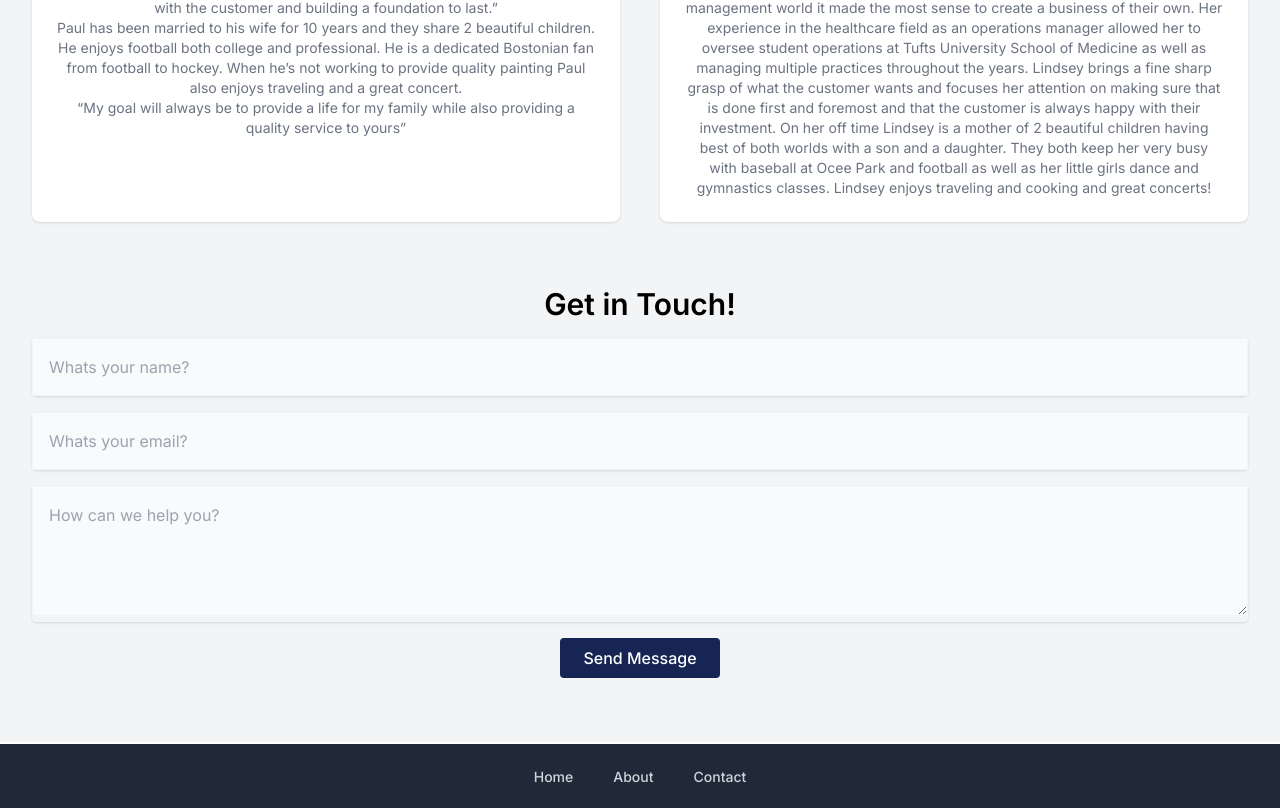
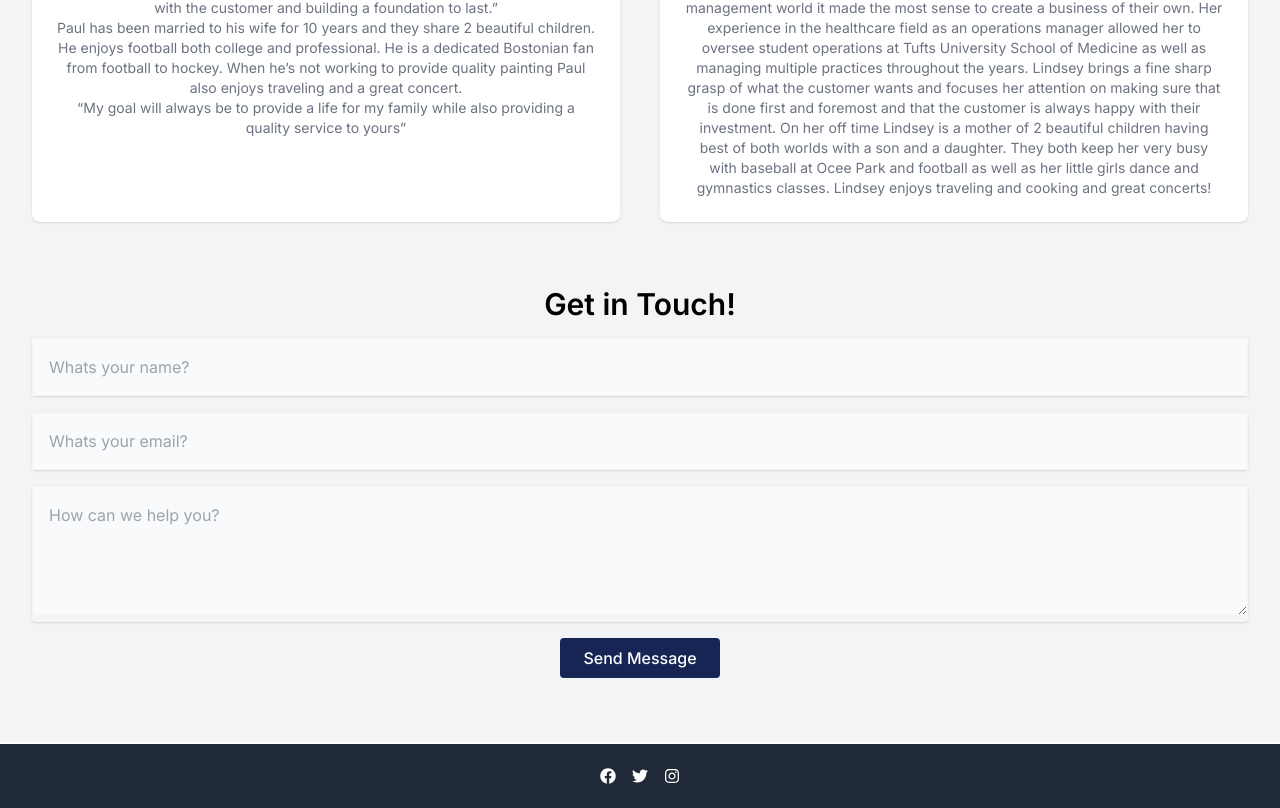
Before and after one commit to dnyiskn/robinsonpd, a Next.js app: page / in a window 1280 px wide. Shown: the part 1428-2236 px from the top of the page. Built offline with nearby package versions, Linux system fonts and the light colour scheme.

Commit message:
Added Social Icons to Footer

```diff
--- a/package.json
+++ b/package.json
@@ -14,7 +14,8 @@
     "next": "13.4.7",
     "nodemailer": "^6.9.3",
     "react": "18.2.0",
-    "react-dom": "18.2.0"
+    "react-dom": "18.2.0",
+    "react-icons": "^4.10.1"
   },
   "devDependencies": {
     "autoprefixer": "^10.4.14",
--- a/src/app/components/Footer.jsx
+++ b/src/app/components/Footer.jsx
@@ -1,4 +1,5 @@
 import Link from "next/link";
+import { FaFacebook, FaTwitter, FaInstagram } from "react-icons/fa";
 
 const Footer = () => {
   return (
@@ -8,19 +9,13 @@ const Footer = () => {
           <div className="block">
             <div className=" flex items-baseline space-x-4">
               <Link href="/">
-                <span className="text-gray-300 hover:bg-gray-700 hover:text-white px-3 py-2 rounded-md text-sm font-medium cursor-pointer">
-                  Home
-                </span>
+                <FaFacebook color="white" />
               </Link>
               <Link href="/#about">
-                <span className="text-gray-300 hover:bg-gray-700 hover:text-white px-3 py-2 rounded-md text-sm font-medium cursor-pointer">
-                  About
-                </span>
+                <FaTwitter color="white" />
               </Link>
               <Link href="/#contact">
-                <span className="text-gray-300 hover:bg-gray-700 hover:text-white px-3 py-2 rounded-md text-sm font-medium cursor-pointer">
-                  Contact
-                </span>
+                <FaInstagram color="white" />
               </Link>
             </div>
           </div>
```
Also changed, not shown: public/images/paulbio.jpeg, 1 other file (tests, documents, lock files or other folders).
